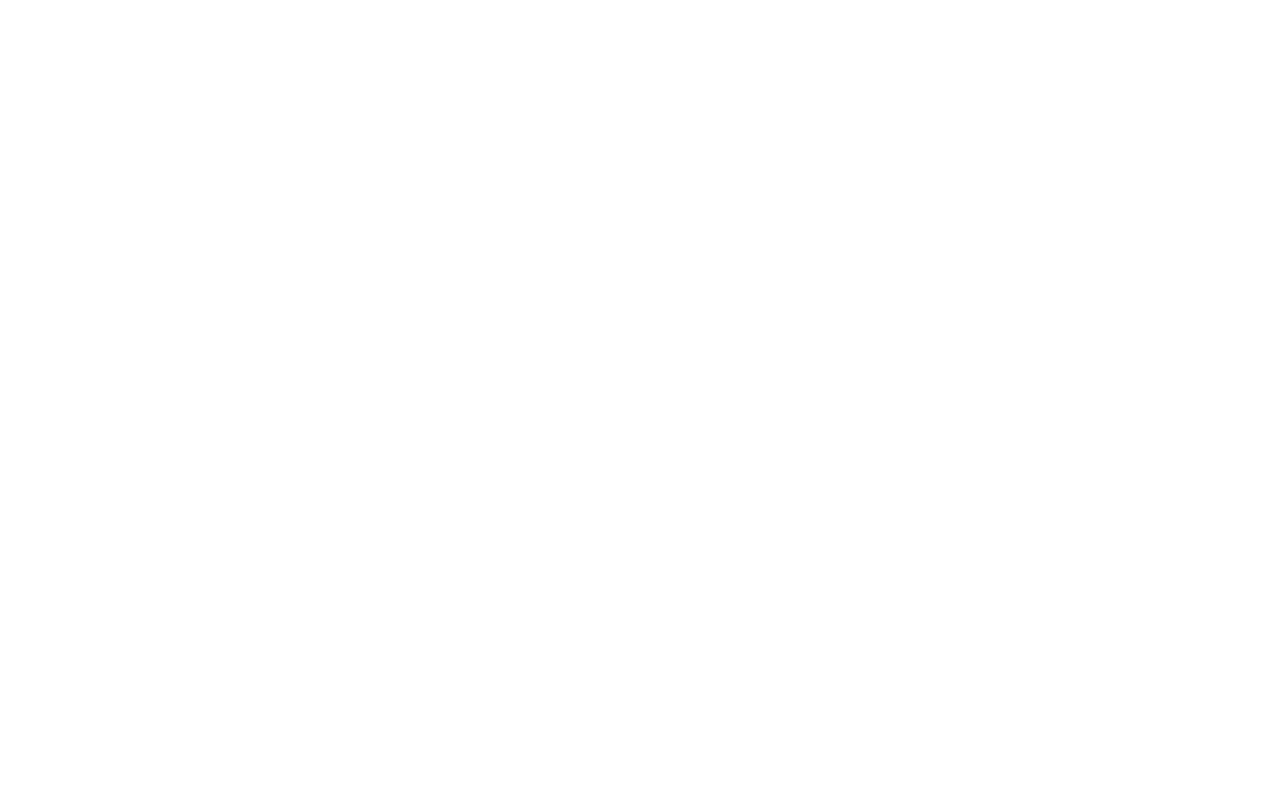
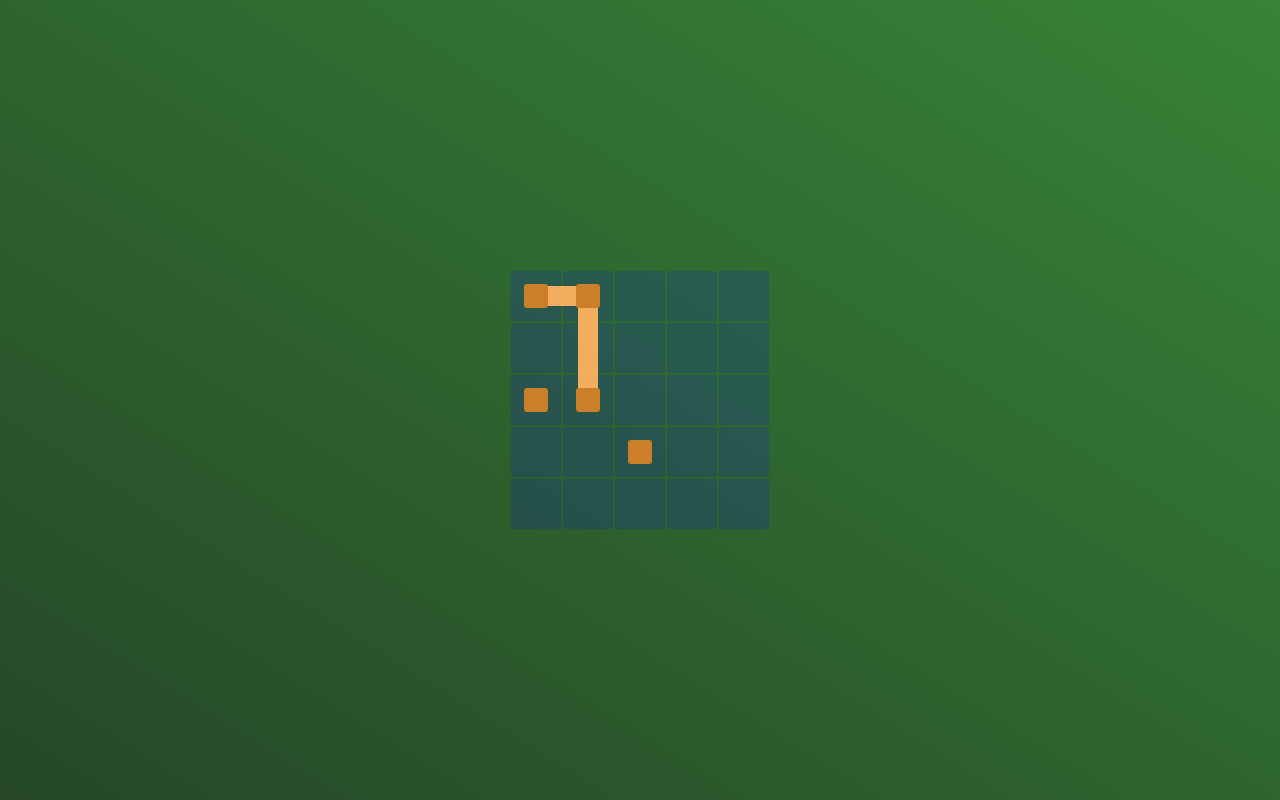
Before and after one commit to ryanodd/crossing-puzzle, a React (Create React App) app: page / in a window 1280 px wide. Built offline with nearby package versions, Linux system fonts and the light colour scheme.

Commit message:
Basic game state drawing

```diff
--- a/src/App.tsx
+++ /dev/null
@@ -1,45 +0,0 @@
-import { useEffect } from "react";
-import { useRef } from "react";
-import { Game, Puzzle } from "./Game/game";
-import { useForceUpdate } from "./hooks/useForceUpdate";
-
-let globalGame = new Game()
-
-const App = () => {
-  const forceUpdate = useForceUpdate()
-  const gameRef = useRef<Game>(globalGame)
-
-  // init behaviour
-  useEffect(() => {
-    gameRef.current.setCallback(forceUpdate)
-    gameRef.current.setPuzzle(new Puzzle({
-      width: 5,
-      height: 5,
-      stumps: [
-        [0, 0],
-        [0, 2],
-        [1, 0],
-        [1, 2],
-        [2, 3],
-        [5, 5]
-      ],
-      start: [0, 0],
-      destination: [5, 5],
-      planks: [
-        {
-          length: 1,
-          start: [0, 0],
-          end: [1, 0]
-        }
-      ]
-    }))
-  }, [forceUpdate])
-  console.log(gameRef.current.puzzle)
-  return (
-    <div className="App">
-
-    </div>
-  );
-}
-
-export default App;
--- a/src/Game/game.ts
+++ b/src/Game/game.ts
@@ -16,8 +16,8 @@ export class Game {
 
 
 export interface PuzzleProps {
-  width: number
-  height: number
+  sizeX: number
+  sizeY: number
 
   stumps: Coordinate[]
   dogPosition?: Coordinate
@@ -28,8 +28,8 @@ export interface PuzzleProps {
 }
 
 export class Puzzle {
-  width: number
-  height: number
+  sizeX: number
+  sizeY: number
 
   start: Coordinate
   destination: Coordinate
@@ -40,8 +40,8 @@ export class Puzzle {
   planks: Plank[]
 
   constructor(props: PuzzleProps){
-    this.width = props.width
-    this.height = props.height
+    this.sizeX = props.sizeX
+    this.sizeY = props.sizeY
     this.start = props.start
     this.destination = props.destination
     this.playerPosition = this.start
--- /dev/null
+++ b/src/Game/utils.ts
@@ -0,0 +1,5 @@
+import { Coordinate } from "./game"
+
+export const coordsEq = (a: Coordinate, b: Coordinate) => {
+  return a[0] === b[0] && a[1] === b[1]
+}
--- a/src/GameView.tsx
+++ b/src/GameView.tsx
@@ -1,5 +1,6 @@
 import { useEffect } from "react";
 import { Puzzle } from "./Game/game";
+import Grid from "./Grid";
 import { useForceUpdate } from "./hooks/useForceUpdate";
 import { useTypedDispatch, useTypedSelector } from "./types";
 
@@ -10,10 +11,10 @@ const GameView = () => {
 
   // init behaviour
   useEffect(() => {
-    game?.setCallback(forceUpdate)
-    game?.setPuzzle(new Puzzle({
-      width: 5,
-      height: 5,
+    game.setCallback(forceUpdate)
+    game.setPuzzle(new Puzzle({
+      sizeX: 5,
+      sizeY: 5,
       stumps: [
         [0, 0],
         [0, 2],
@@ -29,15 +30,18 @@ const GameView = () => {
           length: 1,
           start: [0, 0],
           end: [1, 0]
+        },
+        {
+          length: 2,
+          start: [1, 0],
+          end: [1, 2]
         }
       ]
     }))
   }, [dispatch, forceUpdate, game])
-  console.log(game?.puzzle)
+  console.log(game.puzzle)
   return (
-    <div>
-
-    </div>
+    <Grid />
   );
 }
 
--- a/src/Grid.tsx
+++ b/src/Grid.tsx
@@ -1,17 +1,27 @@
 import styled from 'styled-components'
+import GridCell from './GridCell'
 import { useTypedSelector } from './types'
 
 
-const GridComponent = styled.div`
-  display: flex;
-  flex-direction: column;
+const GridComponent = styled.div<{sizeX?: number, sizeY?: number}>`
+  width: min-content;
+  display: grid;
+  grid-gap: 2px;
 `
 
 const Grid = () => {
   const { game } = useTypedSelector(state => state)
+  const sizeX = game.puzzle?.sizeX ?? 0
+  const sizeY = game.puzzle?.sizeY ?? 0
   return (
-    <GridComponent>
-
+    <GridComponent sizeX={sizeX} sizeY={sizeY}>
+      {
+        [...Array(sizeX)].map((_,x) =>
+          [...Array(sizeY)].map((_,y) =>
+            <GridCell key={`${x}${y}`} x={x} y={y} />
+          )
+        )
+      }
     </GridComponent>
   )
 }
--- /dev/null
+++ b/src/GridCell.tsx
@@ -0,0 +1,47 @@
+import styled from 'styled-components'
+import { coordsEq } from './Game/utils'
+import Plank from './Plank'
+import Stump from './Stump'
+import { useTypedSelector } from './types'
+
+const Cell = styled.div<{x: number, y: number}>`
+  grid-row: ${props => props.y + 1};
+  grid-column: ${props => props.x + 1};
+
+  width: 50px;
+  height: 50px;
+  background-color: rgba(0, 0, 255, 0.15);
+  border-radius: 2px;
+
+  display: flex;
+  justify-content: center;
+  align-items: center;
+  position: relative;
+`
+
+export interface GridCellProps {
+  x: number
+  y: number
+}
+
+const GridCell = ({x, y}: GridCellProps) => {
+  const { game } = useTypedSelector(state => state)
+  const hasStump = game.puzzle?.stumps.some(stump => coordsEq(stump, [x, y])) ?? false
+  const planks = game.puzzle?.planks.filter(plank => plank.start && coordsEq(plank.start, [x,y])) ?? []
+  return(
+    <Cell x={x} y={y}>
+      {
+        hasStump && (
+          <Stump />
+        )
+      }
+      {
+        planks.map(plank =>
+          <Plank plank={plank}/>
+        )
+      }
+    </Cell>
+  )
+}
+
+export default GridCell
--- /dev/null
+++ b/src/Page.tsx
@@ -0,0 +1,23 @@
+import styled from "styled-components";
+import GameView from "./GameView";
+
+const PageElement = styled.section`
+  height: 100vh;
+  background: linear-gradient(to top right, #254727, #378337);
+  overflow-y: auto;
+
+  display: flex;
+  justify-content: center;
+  align-items: center;
+`
+
+const Page = () => {
+
+  return (
+    <PageElement>
+      <GameView/>
+    </PageElement>
+  );
+}
+
+export default Page
--- /dev/null
+++ b/src/Plank.tsx
@@ -0,0 +1,27 @@
+import styled from 'styled-components'
+import { Plank as PlankModel } from './Game/game'
+
+const PlankElement = styled.div<{rotation: number, length: number}>`
+  width: calc(${props => props.length} * (50px + 1px));
+  height: 20px;
+  background-color: rgb(243, 173, 94);
+  left: 50%;
+  transform: rotate(${props => props.rotation}deg);
+  transform-origin: center left;
+  position: absolute;
+  z-index: 2;
+`
+
+interface PlankProps {
+  plank: PlankModel
+}
+
+const Plank = ({plank}: PlankProps) => {
+  const isVertical = (plank?.start?.[0] === plank?.end?.[0])
+  const rotation = isVertical ? 90 : 0
+  return(
+    <PlankElement rotation={rotation} length={plank.length} />
+  )
+}
+
+export default Plank
--- /dev/null
+++ b/src/Stump.tsx
@@ -0,0 +1,18 @@
+import styled from 'styled-components'
+
+const StumpElement = styled.div`
+  width: 24px;
+  height: 24px;
+  background-color: rgb(204, 127, 40);
+  border-radius: 3px;
+  position: absolute;
+  z-index: 3;
+`
+
+const Stump = () => {
+  return(
+    <StumpElement />
+  )
+}
+
+export default Stump
--- a/src/index.tsx
+++ b/src/index.tsx
@@ -1,16 +1,16 @@
 import React from 'react';
 import ReactDOM from 'react-dom';
 import './index.css';
-import App from './App';
 import reportWebVitals from './reportWebVitals';
 import { Provider } from 'react-redux';
 import store from './store';
+import Page from './Page';
 
 ReactDOM.render(
 
   <React.StrictMode>
     <Provider store={store}>
-      <App />
+      <Page />
     </Provider>
   </React.StrictMode>,
   document.getElementById('root')
```
